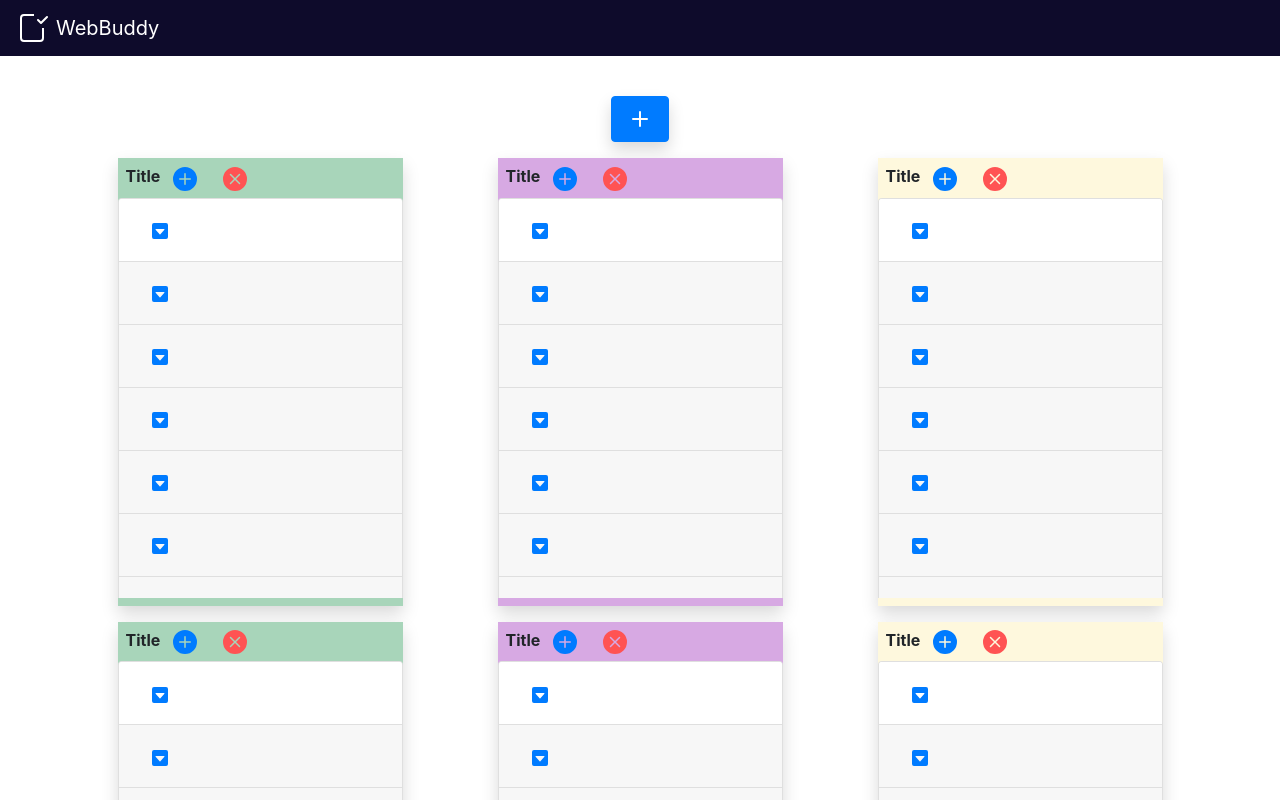
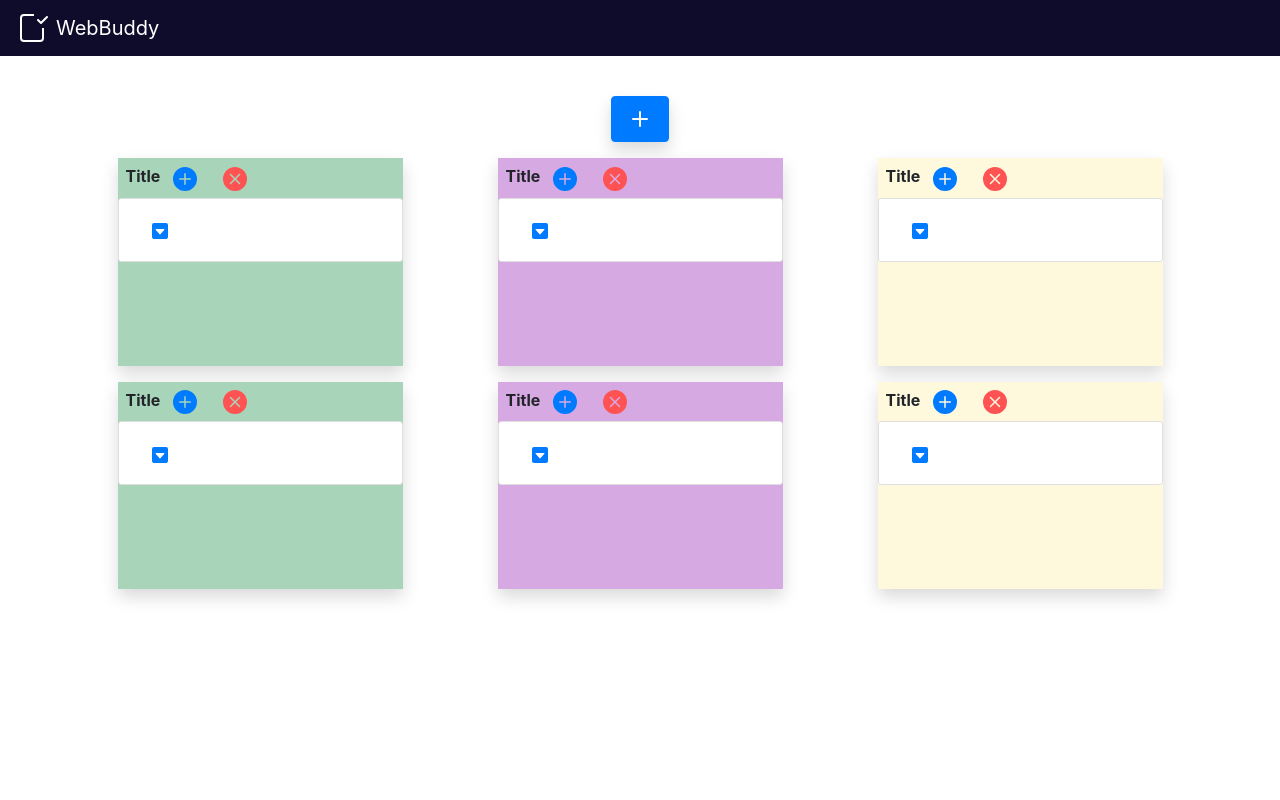
Before and after one commit to Oluwatobi-beebittech/WebBuddy, a React (Create React App) app: page / in a window 1280 px wide. Shown: the top 800 px of the page. Built offline with nearby package versions, Linux system fonts and the light colour scheme.

Commit message:
created add card modal

```diff
--- a/src/containers/addItem.jsx
+++ b/src/containers/addItem.jsx
@@ -8,12 +8,12 @@ export class AddItem extends Component {
           width="1.5em"
           height="1.5em"
           viewBox="0 0 16 16"
-          class="bi bi-plus-circle-fill"
+          className="bi bi-plus-circle-fill"
           fill="#007bff"
           xmlns="http://www.w3.org/2000/svg"
         >
           <path
-            fill-rule="evenodd"
+            fillRule="evenodd"
             d="M16 8A8 8 0 1 1 0 8a8 8 0 0 1 16 0zM8.5 4.5a.5.5 0 0 0-1 0v3h-3a.5.5 0 0 0 0 1h3v3a.5.5 0 0 0 1 0v-3h3a.5.5 0 0 0 0-1h-3v-3z"
           />
         </svg>
--- a/src/containers/destroyCard.jsx
+++ b/src/containers/destroyCard.jsx
@@ -8,12 +8,12 @@ export class DestroyCard extends Component {
           width="1.5em"
           height="1.5em"
           viewBox="0 0 16 16"
-          class="bi bi-x-circle-fill"
+          className="bi bi-x-circle-fill"
           fill="#ff5353"
           xmlns="http://www.w3.org/2000/svg"
         >
           <path
-            fill-rule="evenodd"
+            fillRule="evenodd"
             d="M16 8A8 8 0 1 1 0 8a8 8 0 0 1 16 0zM5.354 4.646a.5.5 0 1 0-.708.708L7.293 8l-2.647 2.646a.5.5 0 0 0 .708.708L8 8.707l2.646 2.647a.5.5 0 0 0 .708-.708L8.707 8l2.647-2.646a.5.5 0 0 0-.708-.708L8 7.293 5.354 4.646z"
           />
         </svg>
--- a/src/containers/listItem.jsx
+++ b/src/containers/listItem.jsx
@@ -8,194 +8,18 @@ export class ListItem extends Component {
     return (
       <React.Fragment>
         <Card>
-          <Card.Header style={{ backgroundColor: white}}>
+          <Card.Header style={{ backgroundColor: white }}>
             <Accordion.Toggle as={Button} variant="link" eventKey="0">
               <svg
                 width="1em"
                 height="1em"
                 viewBox="0 0 16 16"
-                class="bi bi-caret-down-square-fill"
+                className="bi bi-caret-down-square-fill"
                 fill="currentColor"
                 xmlns="http://www.w3.org/2000/svg"
               >
                 <path
-                  fill-rule="evenodd"
-                  d="M0 2a2 2 0 0 1 2-2h12a2 2 0 0 1 2 2v12a2 2 0 0 1-2 2H2a2 2 0 0 1-2-2V2zm4 4a.5.5 0 0 0-.374.832l4 4.5a.5.5 0 0 0 .748 0l4-4.5A.5.5 0 0 0 12 6H4z"
-                />
-              </svg>
-            </Accordion.Toggle>
-          </Card.Header>
-          <Accordion.Collapse eventKey="0">
-            <Card.Body>Hello! I'm the body</Card.Body>
-          </Accordion.Collapse>
-        </Card>
-        <Card>
-          <Card.Header>
-            <Accordion.Toggle as={Button} variant="link" eventKey="0">
-              <svg
-                width="1em"
-                height="1em"
-                viewBox="0 0 16 16"
-                class="bi bi-caret-down-square-fill"
-                fill="currentColor"
-                xmlns="http://www.w3.org/2000/svg"
-              >
-                <path
-                  fill-rule="evenodd"
-                  d="M0 2a2 2 0 0 1 2-2h12a2 2 0 0 1 2 2v12a2 2 0 0 1-2 2H2a2 2 0 0 1-2-2V2zm4 4a.5.5 0 0 0-.374.832l4 4.5a.5.5 0 0 0 .748 0l4-4.5A.5.5 0 0 0 12 6H4z"
-                />
-              </svg>
-            </Accordion.Toggle>
-          </Card.Header>
-          <Accordion.Collapse eventKey="0">
-            <Card.Body>Hello! I'm the body</Card.Body>
-          </Accordion.Collapse>
-        </Card>
-        <Card>
-          <Card.Header>
-            <Accordion.Toggle as={Button} variant="link" eventKey="0">
-              <svg
-                width="1em"
-                height="1em"
-                viewBox="0 0 16 16"
-                class="bi bi-caret-down-square-fill"
-                fill="currentColor"
-                xmlns="http://www.w3.org/2000/svg"
-              >
-                <path
-                  fill-rule="evenodd"
-                  d="M0 2a2 2 0 0 1 2-2h12a2 2 0 0 1 2 2v12a2 2 0 0 1-2 2H2a2 2 0 0 1-2-2V2zm4 4a.5.5 0 0 0-.374.832l4 4.5a.5.5 0 0 0 .748 0l4-4.5A.5.5 0 0 0 12 6H4z"
-                />
-              </svg>
-            </Accordion.Toggle>
-          </Card.Header>
-          <Accordion.Collapse eventKey="0">
-            <Card.Body>Hello! I'm the body</Card.Body>
-          </Accordion.Collapse>
-        </Card>
-        <Card>
-          <Card.Header>
-            <Accordion.Toggle as={Button} variant="link" eventKey="0">
-              <svg
-                width="1em"
-                height="1em"
-                viewBox="0 0 16 16"
-                class="bi bi-caret-down-square-fill"
-                fill="currentColor"
-                xmlns="http://www.w3.org/2000/svg"
-              >
-                <path
-                  fill-rule="evenodd"
-                  d="M0 2a2 2 0 0 1 2-2h12a2 2 0 0 1 2 2v12a2 2 0 0 1-2 2H2a2 2 0 0 1-2-2V2zm4 4a.5.5 0 0 0-.374.832l4 4.5a.5.5 0 0 0 .748 0l4-4.5A.5.5 0 0 0 12 6H4z"
-                />
-              </svg>
-            </Accordion.Toggle>
-          </Card.Header>
-          <Accordion.Collapse eventKey="0">
-            <Card.Body>Hello! I'm the body</Card.Body>
-          </Accordion.Collapse>
-        </Card>
-        <Card>
-          <Card.Header>
-            <Accordion.Toggle as={Button} variant="link" eventKey="0">
-              <svg
-                width="1em"
-                height="1em"
-                viewBox="0 0 16 16"
-                class="bi bi-caret-down-square-fill"
-                fill="currentColor"
-                xmlns="http://www.w3.org/2000/svg"
-              >
-                <path
-                  fill-rule="evenodd"
-                  d="M0 2a2 2 0 0 1 2-2h12a2 2 0 0 1 2 2v12a2 2 0 0 1-2 2H2a2 2 0 0 1-2-2V2zm4 4a.5.5 0 0 0-.374.832l4 4.5a.5.5 0 0 0 .748 0l4-4.5A.5.5 0 0 0 12 6H4z"
-                />
-              </svg>
-            </Accordion.Toggle>
-          </Card.Header>
-          <Accordion.Collapse eventKey="0">
-            <Card.Body>Hello! I'm the body</Card.Body>
-          </Accordion.Collapse>
-        </Card>
-        <Card>
-          <Card.Header>
-            <Accordion.Toggle as={Button} variant="link" eventKey="0">
-              <svg
-                width="1em"
-                height="1em"
-                viewBox="0 0 16 16"
-                class="bi bi-caret-down-square-fill"
-                fill="currentColor"
-                xmlns="http://www.w3.org/2000/svg"
-              >
-                <path
-                  fill-rule="evenodd"
-                  d="M0 2a2 2 0 0 1 2-2h12a2 2 0 0 1 2 2v12a2 2 0 0 1-2 2H2a2 2 0 0 1-2-2V2zm4 4a.5.5 0 0 0-.374.832l4 4.5a.5.5 0 0 0 .748 0l4-4.5A.5.5 0 0 0 12 6H4z"
-                />
-              </svg>
-            </Accordion.Toggle>
-          </Card.Header>
-          <Accordion.Collapse eventKey="0">
-            <Card.Body>Hello! I'm the body</Card.Body>
-          </Accordion.Collapse>
-        </Card>
-        <Card>
-          <Card.Header>
-            <Accordion.Toggle as={Button} variant="link" eventKey="0">
-              <svg
-                width="1em"
-                height="1em"
-                viewBox="0 0 16 16"
-                class="bi bi-caret-down-square-fill"
-                fill="currentColor"
-                xmlns="http://www.w3.org/2000/svg"
-              >
-                <path
-                  fill-rule="evenodd"
-                  d="M0 2a2 2 0 0 1 2-2h12a2 2 0 0 1 2 2v12a2 2 0 0 1-2 2H2a2 2 0 0 1-2-2V2zm4 4a.5.5 0 0 0-.374.832l4 4.5a.5.5 0 0 0 .748 0l4-4.5A.5.5 0 0 0 12 6H4z"
-                />
-              </svg>
-            </Accordion.Toggle>
-          </Card.Header>
-          <Accordion.Collapse eventKey="0">
-            <Card.Body>Hello! I'm the body</Card.Body>
-          </Accordion.Collapse>
-        </Card>
-        <Card>
-          <Card.Header>
-            <Accordion.Toggle as={Button} variant="link" eventKey="0">
-              <svg
-                width="1em"
-                height="1em"
-                viewBox="0 0 16 16"
-                class="bi bi-caret-down-square-fill"
-                fill="currentColor"
-                xmlns="http://www.w3.org/2000/svg"
-              >
-                <path
-                  fill-rule="evenodd"
-                  d="M0 2a2 2 0 0 1 2-2h12a2 2 0 0 1 2 2v12a2 2 0 0 1-2 2H2a2 2 0 0 1-2-2V2zm4 4a.5.5 0 0 0-.374.832l4 4.5a.5.5 0 0 0 .748 0l4-4.5A.5.5 0 0 0 12 6H4z"
-                />
-              </svg>
-            </Accordion.Toggle>
-          </Card.Header>
-          <Accordion.Collapse eventKey="0">
-            <Card.Body>Hello! I'm the body</Card.Body>
-          </Accordion.Collapse>
-        </Card>
-        <Card>
-          <Card.Header>
-            <Accordion.Toggle as={Button} variant="link" eventKey="0">
-              <svg
-                width="1em"
-                height="1em"
-                viewBox="0 0 16 16"
-                class="bi bi-caret-down-square-fill"
-                fill="currentColor"
-                xmlns="http://www.w3.org/2000/svg"
-              >
-                <path
-                  fill-rule="evenodd"
+                  fillRule="evenodd"
                   d="M0 2a2 2 0 0 1 2-2h12a2 2 0 0 1 2 2v12a2 2 0 0 1-2 2H2a2 2 0 0 1-2-2V2zm4 4a.5.5 0 0 0-.374.832l4 4.5a.5.5 0 0 0 .748 0l4-4.5A.5.5 0 0 0 12 6H4z"
                 />
               </svg>
--- a/src/containers/nav.jsx
+++ b/src/containers/nav.jsx
@@ -14,9 +14,9 @@ class Nav extends Component {
         >
           <path d="M9 1H4a2 2 0 00-2 2v10a2 2 0 002 2h8a2 2 0 002-2V8h-1v5a1 1 0 01-1 1H4a1 1 0 01-1-1V3a1 1 0 011-1h5V1z" />
           <path
-            fill-rule="evenodd"
+            fillRule="evenodd"
             d="M15.854 2.146a.5.5 0 010 .708l-3 3a.5.5 0 01-.708 0l-1.5-1.5a.5.5 0 01.708-.708L12.5 4.793l2.646-2.647a.5.5 0 01.708 0z"
-            clip-rule="evenodd"
+            clipRule="evenodd"
           />
         </svg>
         <a className="navbar-brand text-white ml-md-n5 ml-lg-2" >
```
Also changed, not shown: src/containers/addCards.jsx (+62 -4 lines).
